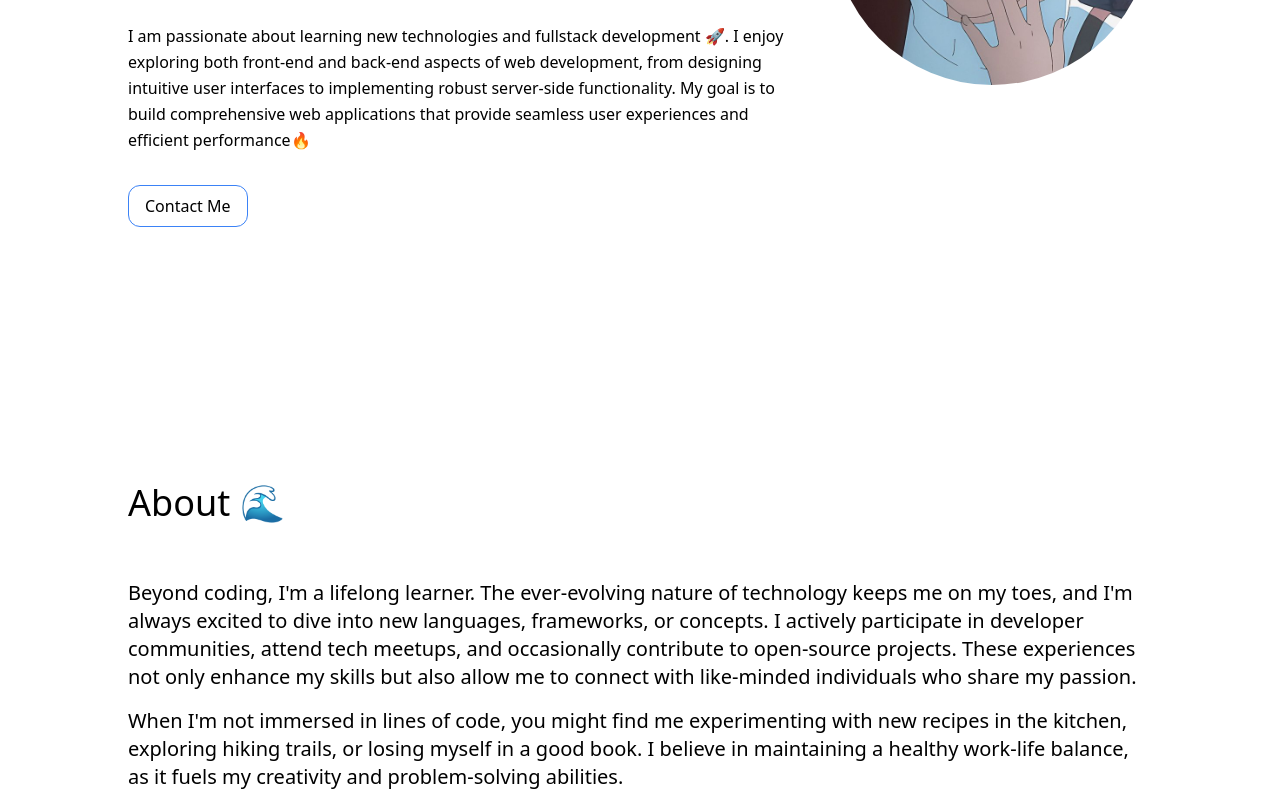
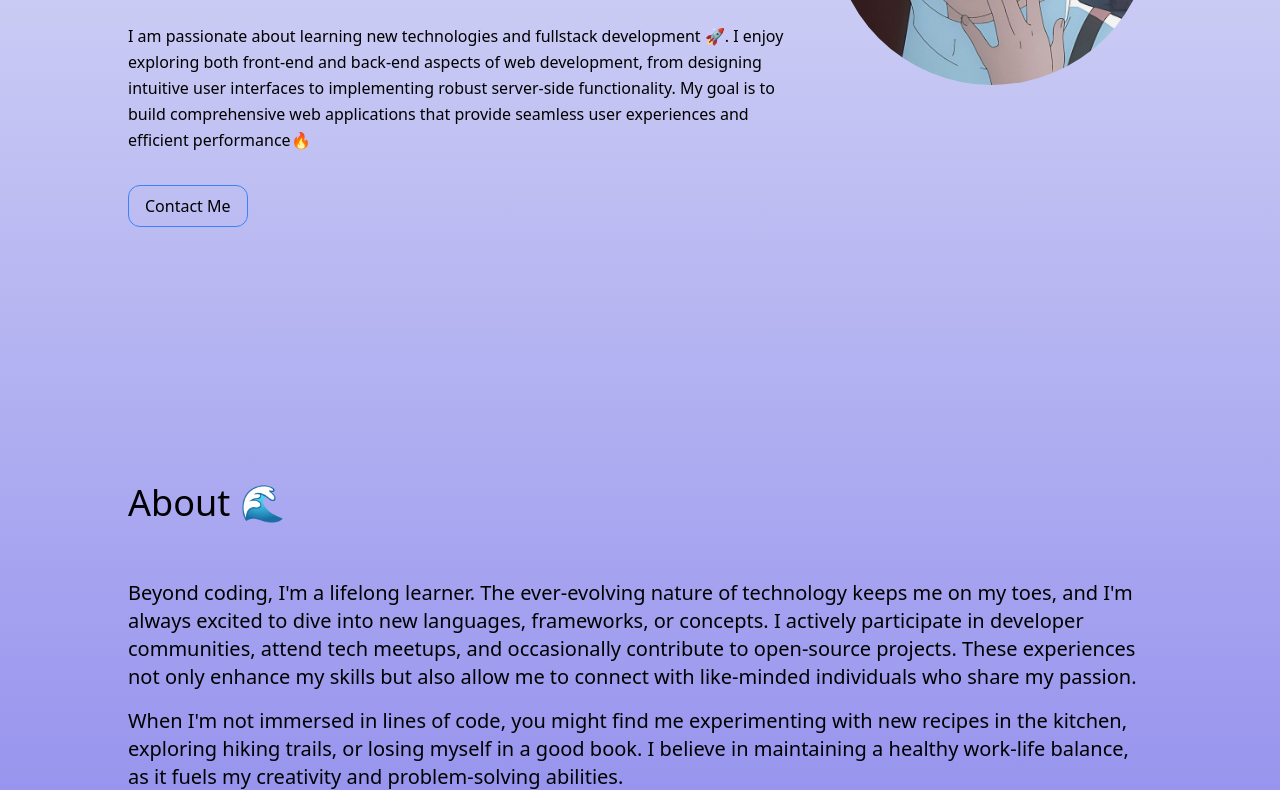
Before and after one commit to lumierevy/assignment-three, a website: page src/index.html in a window 1280 px wide. Shown: the part 609-1399 px from the top of the page. Drawn offline with Linux system fonts and the light colour scheme.

Commit message:
add edit branch and edit background

```diff
--- a/src/index.html
+++ b/src/index.html
@@ -6,7 +6,7 @@
     <title>Personal Web</title>
     <link href="./css/output.css" rel="stylesheet" />
   </head>
-  <body>
+  <body class="bg-gradient-to-b from-slate-100 to-indigo-600">
     <!-- navbar -->
     <nav
       class="flex justify-around mx-auto items-center p-4 sm:p-6 md:p-8 w-full fixed z-10"
```
Also changed, not shown: src/css/output.css.
